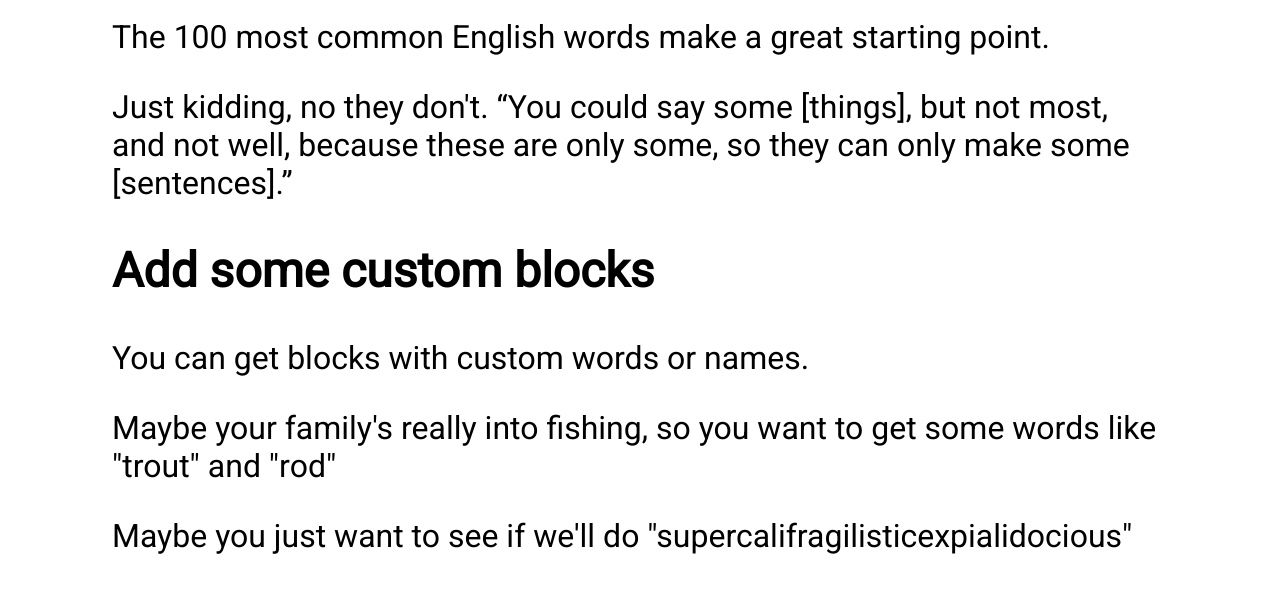
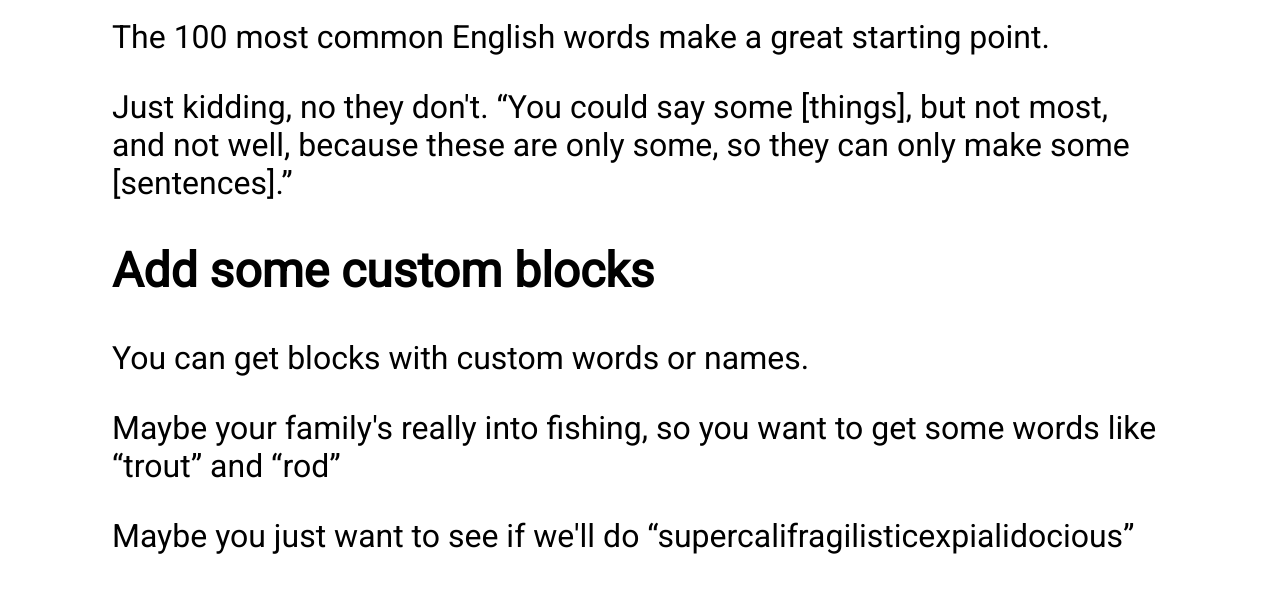
Before and after one commit to multiism/talk-blocks, a website: page index.html in a window 1280 px wide. Shown: the part 998-1590 px from the top of the page. Drawn offline with Linux system fonts and the light colour scheme.

Commit message:
Update project name
Talk Blox looks better for the logo because the words are around the same width, but I like the simplicity of Talk Blocks just using the plain English words especially since it's an educational toy

Also use proper quotation marks

```diff
--- a/index.html
+++ b/index.html
@@ -1,5 +1,5 @@
 <!doctype html>
-<title>Word Blocks</title>
+<title>Talk Blocks</title>
 <link href="https://fonts.googleapis.com/css?family=Roboto" rel="stylesheet" type="text/css">
 <meta charset="utf-8">
 <body>
@@ -70,7 +70,7 @@
 	</style>
 	<header>
 		<centered>
-			<h1><span>Word</span> <span>Blocks</span> <span class="brain-block">.<img src="speech-bubble.svg"></span></h1>
+			<h1><span>Talk</span> <span>Blocks</span> <span class="brain-block">.<img src="speech-bubble.svg"></span></h1>
 			<h2>Sentence blocks that talk</h2>
 		</centered>
 	</header>
@@ -96,8 +96,8 @@
 			<article>
 				<h1>Add some custom blocks</h1>
 				<p>You can get blocks with custom words or names.</p>
-				<p>Maybe your family's really into fishing, so you want to get some words like "trout" and "rod"</p>
-				<p>Maybe you just want to see if we'll do "supercalifragilisticexpialidocious"</p>
+				<p>Maybe your family's really into fishing, so you want to get some words like “trout” and “rod”</p>
+				<p>Maybe you just want to see if we'll do “supercalifragilisticexpialidocious”</p>
 			</article>
 		</centered>
 	</main>
```
